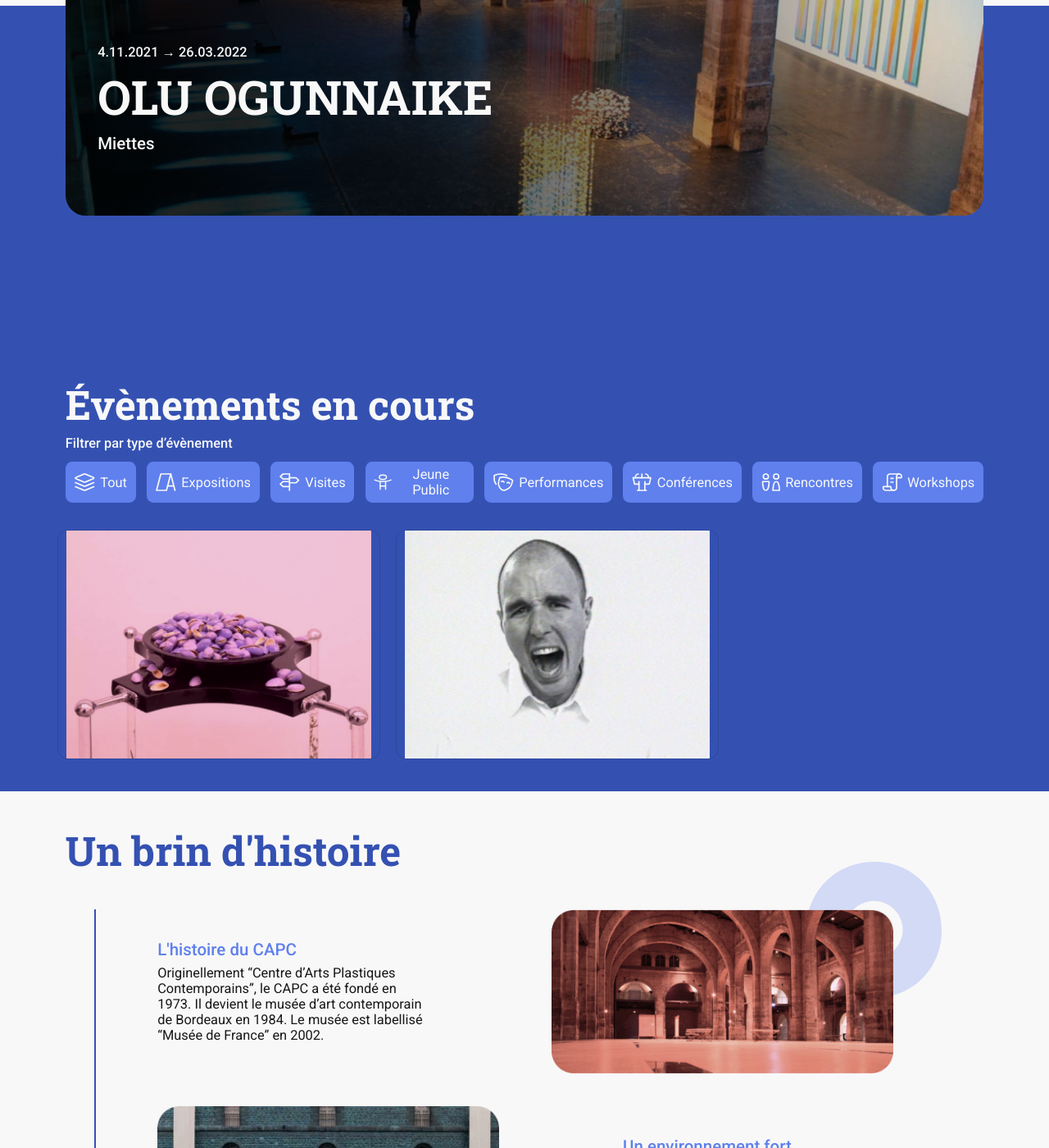
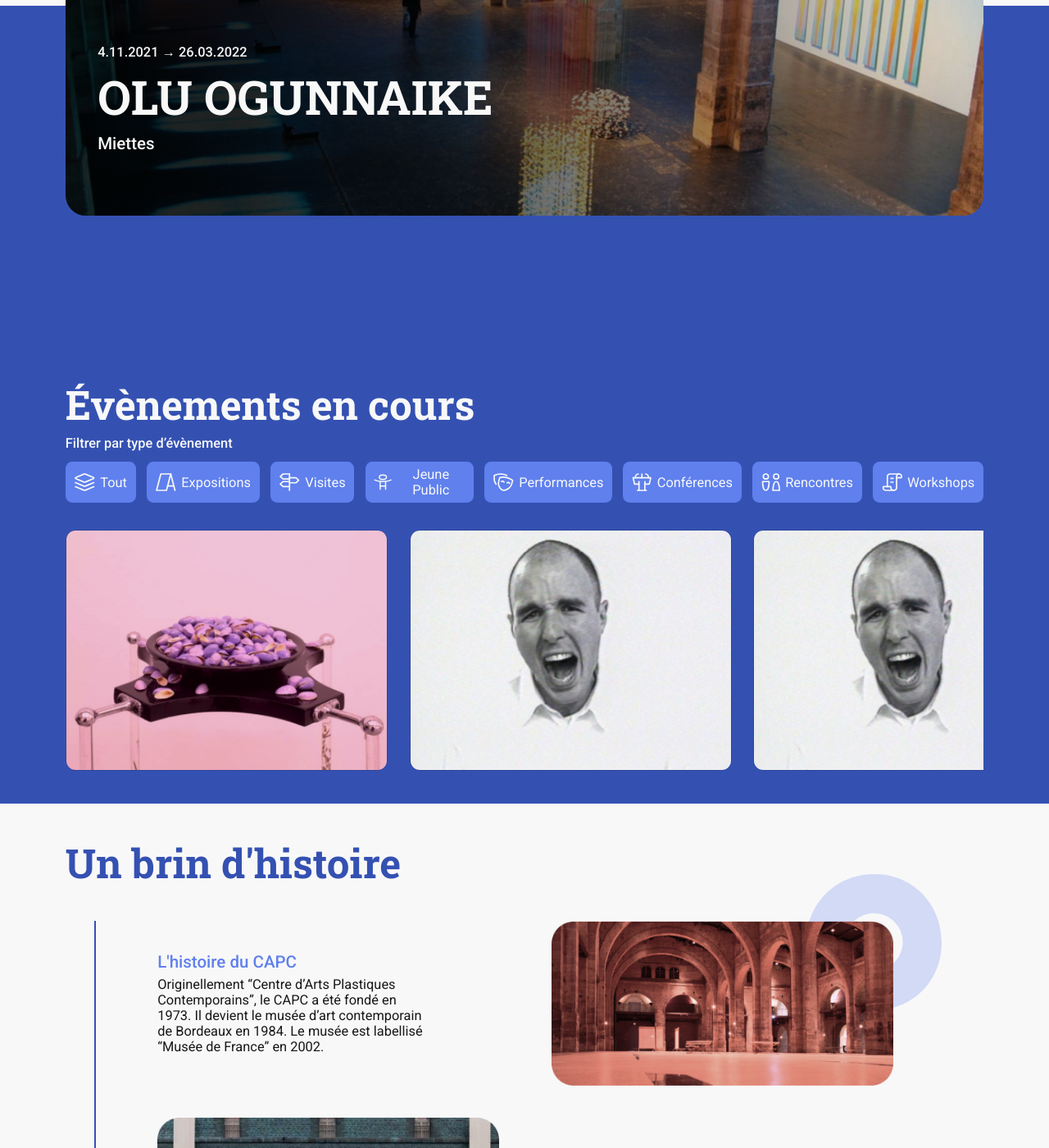
Before and after one commit to studio-beauvoir/jekyll-capc, a Jekyll site: the page built from _pages/index.html, in a window 1280 px wide and 1400 px high, scrolled down 757 px. Shown: the whole window at 82% size. Built offline with Jekyll 4.4.1, drawn with Linux system fonts in a browser that asks for light colours.

Commit message:
bon app ça marche le slider

```diff
--- a/_includes/components/card_carrousel.html
+++ b/_includes/components/card_carrousel.html
@@ -1,6 +1,6 @@
-<div class="enCoursCarrousel_card position-relative overflow-hidden card bg-transparent me-4">
+<div class="enCoursCarrousel_card flex-shrink-0 position-relative overflow-hidden card bg-transparent">
+    <img src={{include.img}} class="enCoursCarrousel_img" alt="Club du Poisson Lune">
     <div class="enCours_overlay position-absolute top-0 start-0 h-100 w-100"></div>
-    <img src={{include.img}} class="enCoursCarrousel_img" alt="Club du Poisson Lune">
     <div class="enCoursCarrousel_cardText d-flex flex-column py-5 px-4 position-absolute w-100 h-100">
         <div class="d-flex justify-content-between">
             <h5>{{include.type}}</h5>
--- a/_includes/sections/home/en-cours.html
+++ b/_includes/sections/home/en-cours.html
@@ -41,7 +41,7 @@
     </div>
 
     <div class="container">
-        <div class="enCoursCarrousel row d-flex flex-nowrap position:relative">
+        <div class="enCoursCarrousel d-flex flex-nowrap position:relative">
             {% include
                 components/card_carrousel.html
                 img="/assets/img/club-poisson-lune.png"
@@ -58,7 +58,22 @@
                 titre="Absalon Absalon"
                 soustitre="Exposition reprenant le travail interrompu de l'artiste Absalon"
             %}
-
+            {% include
+                components/card_carrousel.html
+                img="/assets/img/absalon_absalon.jpg"
+                type="Exposition"
+                date="24.06.2022→02.01.2022"
+                titre="Absalon Absalon"
+                soustitre="Exposition reprenant le travail interrompu de l'artiste Absalon"
+            %}
+            {% include
+                components/card_carrousel.html
+                img="/assets/img/absalon_absalon.jpg"
+                type="Exposition"
+                date="24.06.2022→02.01.2022"
+                titre="Absalon Absalon"
+                soustitre="Exposition reprenant le travail interrompu de l'artiste Absalon"
+            %}
         </div>
     </div>
 </section>
--- a/_sass/sections/home/en-cours.scss
+++ b/_sass/sections/home/en-cours.scss
@@ -33,17 +33,17 @@
         overflow-y: hidden;
         -ms-overflow-style: none;  /* IE and Edge */
         scrollbar-width: none;  /* Firefox */
-        object-fit: cover;
 
         .enCoursCarrousel_card {
             margin-bottom: 3rem;
             width: 30rem;
             height: auto;
             grid-row: 1;
+            margin-right: 2rem;
         }
 
         .enCoursCarrousel_img {
-
+            width: 100%;
         }
 
         .enCours_overlay {
```
